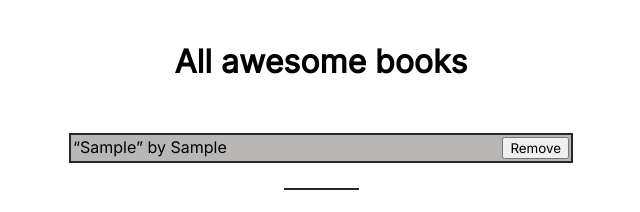
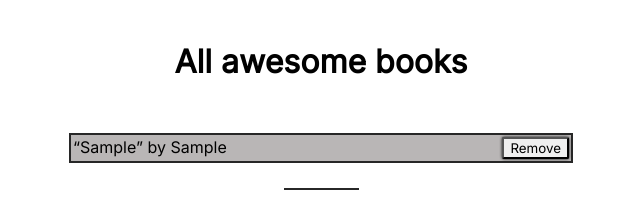
Before and after one commit to sntakirutimana72/awesome-books, a website: page index.html in a window 1280 px wide. Both pictures are taken after typing "Sample", "Sample" into the empty fields and a click on the input "Add". Shown: the top 212 px of the page, 319-959 px from the left. Drawn offline with Linux system fonts and the light colour scheme.

Commit message:
Add box-shadow on book item button

```diff
--- a/index.css
+++ b/index.css
@@ -53,6 +53,12 @@
   background: rgb(185, 182, 182);
 }
 
+.btn {
+  border-radius: 2px;
+  box-shadow: 0 0 3px black;
+  cursor: pointer;
+}
+
 .sep-line {
   width: 15%;
   height: 2px;
```
